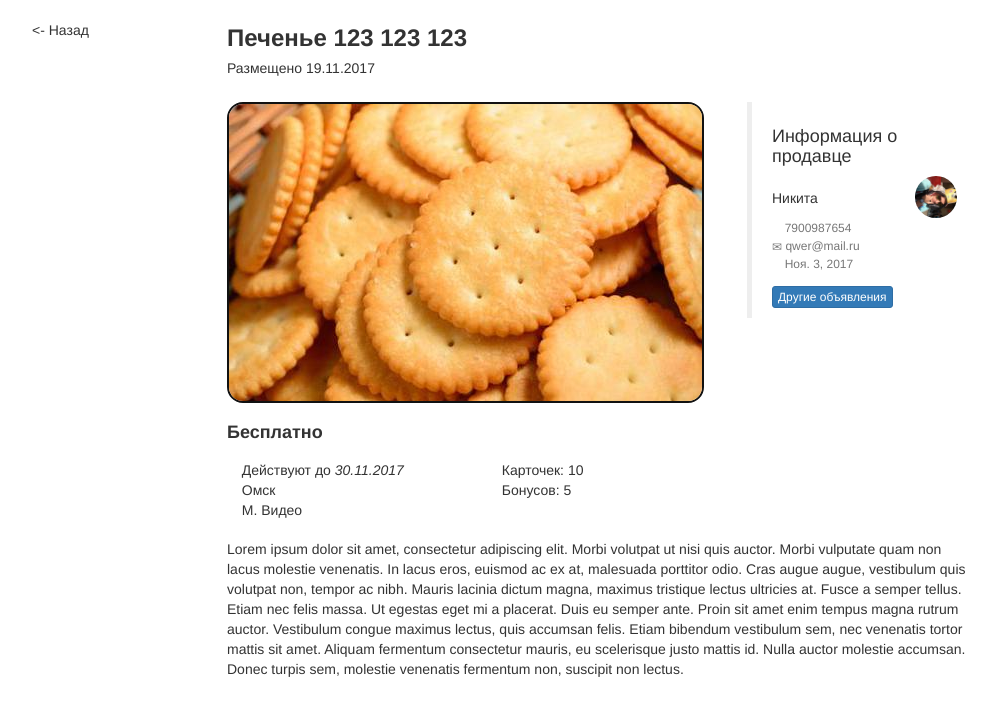
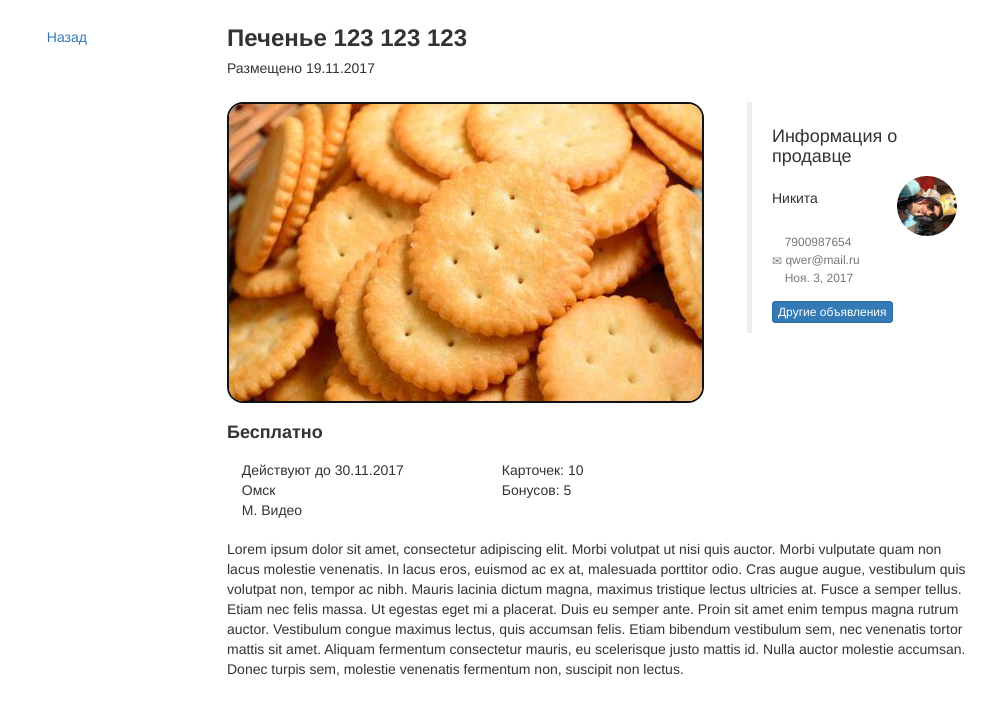
Before and after one commit to orangggenick/Board, a Django app: page /advertisement/1 in a window 1280 px wide. Shown: the part 52-768 px from the top of the page, without its empty margins (38-1034 px from the left). Run offline with Django 3.2, Linux system fonts and the light colour scheme; data comes from the database, SQL or seed files in the repository; parts of the project's set-up code (start-up, migrations or seed data) failed here and were passed over; some libraries are stand-ins or nearby versions; some web fonts are replaced.

Commit message:
Правочки любименькие!

```diff
--- a/App/Board/static/style.css
+++ b/App/Board/static/style.css
@@ -131,3 +131,7 @@
 .ui-datepicker{
     z-index: 10 !important;
 }
+
+.noUnderline:hover{
+    text-decoration: none;
+}
--- a/App/Board/templates/Board/advertisement.html
+++ b/App/Board/templates/Board/advertisement.html
@@ -3,8 +3,8 @@
 
 <div class="container">
     <div class="row">
-        <div class="col-md-2">
-            <- Назад
+        <div class="col-md-2" onclick="goBack()">
+            <a class="pointer noUnderline"><h5><span class="glyphicon glyphicon-circle-arrow-left" aria-hidden="true"></span> Назад</h5></a>
         </div>
         <div class="col-md-8">
             <div class="row">
@@ -27,11 +27,11 @@
                             <blockquote class="card-blockquote">
                                 <h4 class="card-header mt15">Информация о продавце</h4>
                                 <div class="row">
-                                    <div class="col-sm-8">
+                                    <div class="col-sm-7">
                                         <h5 class="mt15 mb15">{{ user.profile.first_name }}</h5>
                                     </div>
                                     {% if user.profile.avatar %}
-                                        <div class="col-sm-4">
+                                        <div class="col-sm-5">
                                             <img src="{{ user.profile.avatar.url }}" class="img-responsive img-circle">
                                         </div>
                                     {% endif %}
@@ -65,11 +65,11 @@
             <div class="row mt10">
                 <div class="col-sm-4">
                     {% if advertisement.begin_date != None and advertisement.end_date != None %}
-                        <h5 class="mt0 mb5"><span class="glyphicon glyphicon-calendar"></span> с  <cite title="Source Title">{{ advertisement.begin_date.day }}.{{ advertisement.begin_date.month }}.{{ advertisement.begin_date.year }}</cite> по <cite title="Source Title">{{ advertisement.end_date.day }}.{{ advertisement.end_date.month }}.{{ advertisement.end_date.year }}</cite></h5>
+                        <h5 class="mt0 mb5"><span class="glyphicon glyphicon-calendar"></span> с {{ advertisement.begin_date.day }}.{{ advertisement.begin_date.month }}.{{ advertisement.begin_date.year }} по {{ advertisement.end_date.day }}.{{ advertisement.end_date.month }}.{{ advertisement.end_date.year }}</h5>
                     {% elif advertisement.begin_date != None and advertisement.end_date == None %}
-                        <h5 class="mt0 mb5"><span class="glyphicon glyphicon-calendar"></span> Действуют с  <cite title="Source Title">{{ advertisement.begin_date.day }}.{{ advertisement.begin_date.month }}.{{ advertisement.begin_date.year }}</cite> бессрочно</h5>
+                        <h5 class="mt0 mb5"><span class="glyphicon glyphicon-calendar"></span> Действуют с {{ advertisement.begin_date.day }}.{{ advertisement.begin_date.month }}.{{ advertisement.begin_date.year }} бессрочно</h5>
                     {% elif advertisement.begin_date == None and advertisement.end_date != None %}
-                        <h5 class="mt0 mb5"><span class="glyphicon glyphicon-calendar"></span> Действуют до  <cite title="Source Title">{{ advertisement.end_date.day }}.{{ advertisement.end_date.month }}.{{ advertisement.end_date.year }}</cite></h5>
+                        <h5 class="mt0 mb5"><span class="glyphicon glyphicon-calendar"></span> Действуют до {{ advertisement.end_date.day }}.{{ advertisement.end_date.month }}.{{ advertisement.end_date.year }}</h5>
                     {% else %}
                         <h5 class="mt0 mb5"><span class="glyphicon glyphicon-calendar"></span> Действуют бессрочно</h5>
                     {% endif %}
@@ -90,4 +90,10 @@
     </div>
 </div>
 
+<script>
+    function goBack() {
+        window.history.back();
+    }
+</script>
+
 {% endblock %}
--- a/App/Board/templates/Board/profile.html
+++ b/App/Board/templates/Board/profile.html
@@ -279,11 +279,11 @@
                         <blockquote class="card-blockquote">
                             <h4 class="card-header mt15">Информация о продавце</h4>
                             <div class="row">
-                                <div class="col-sm-8">
+                                <div class="col-sm-7">
                                     <h5 class="mt15 mb15">{{ user.profile.first_name }}</h5>
                                 </div>
                                 {% if user.profile.avatar %}
-                                    <div class="col-sm-4">
+                                    <div class="col-sm-5">
                                         <img src="{{ user.profile.avatar.url }}" class="img-responsive img-circle">
                                     </div>
                                 {% endif %}
```
